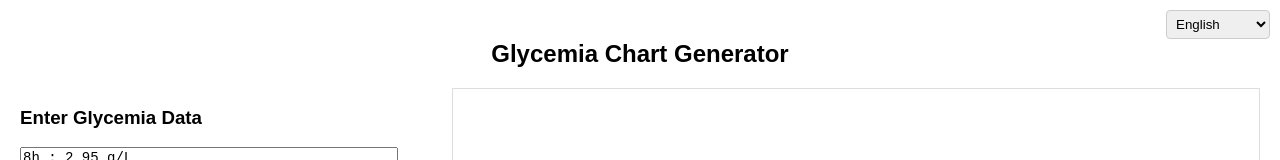
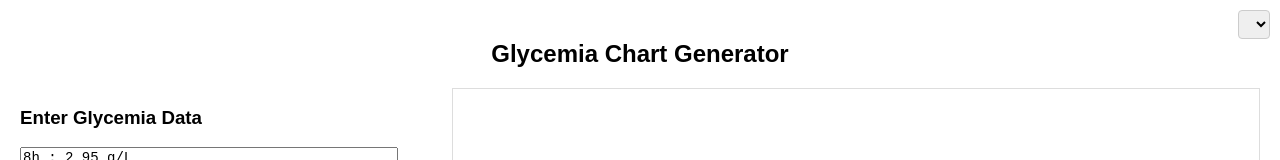
Before and after one commit to oeloo/oeloo.github.io, a plain HTML site: page glycemia/index.html in a window 1280 px wide. Shown: the top 160 px of the page. Drawn offline with nearby package versions, Linux system fonts and the light colour scheme.

Commit message:
Remove language list

```diff
--- a/glycemia/index.html
+++ b/glycemia/index.html
@@ -11,14 +11,6 @@
     <!-- Language Selector -->
     <div class="language-picker">
         <select id="language-selector" onchange="changeLanguage(this.value)">
-            <option value="en" data-flag="🇬🇧">English</option>
-            <option value="fr" data-flag="🇫🇷">Français</option>
-            <option value="es" data-flag="🇪🇸">Español</option>
-            <option value="de" data-flag="🇩🇪">Deutsch</option>
-            <option value="zh" data-flag="🇨🇳">中文</option>
-            <option value="ja" data-flag="🇯🇵">日本語</option>
-            <option value="ru" data-flag="🇷🇺">Русский</option>
-            <option value="pt" data-flag="🇵🇹">Português</option>
         </select>
     </div>
 
```
